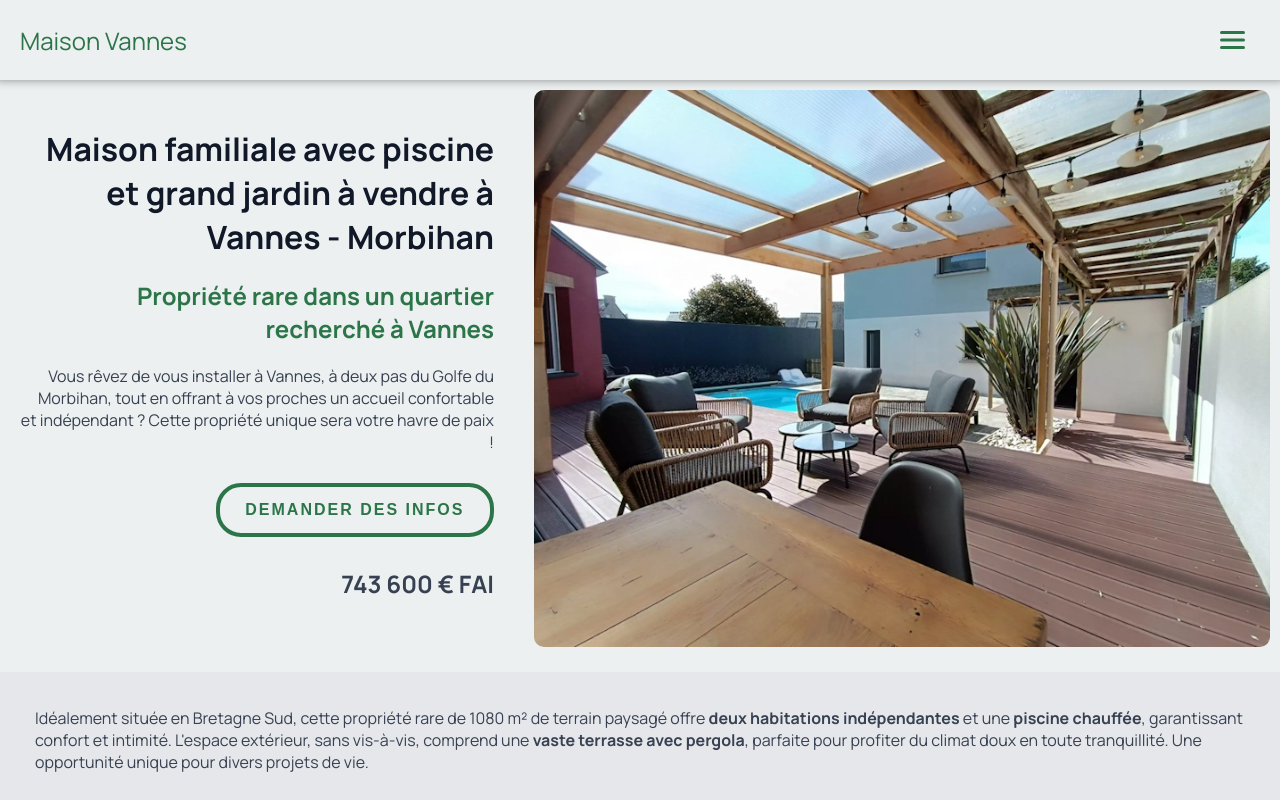
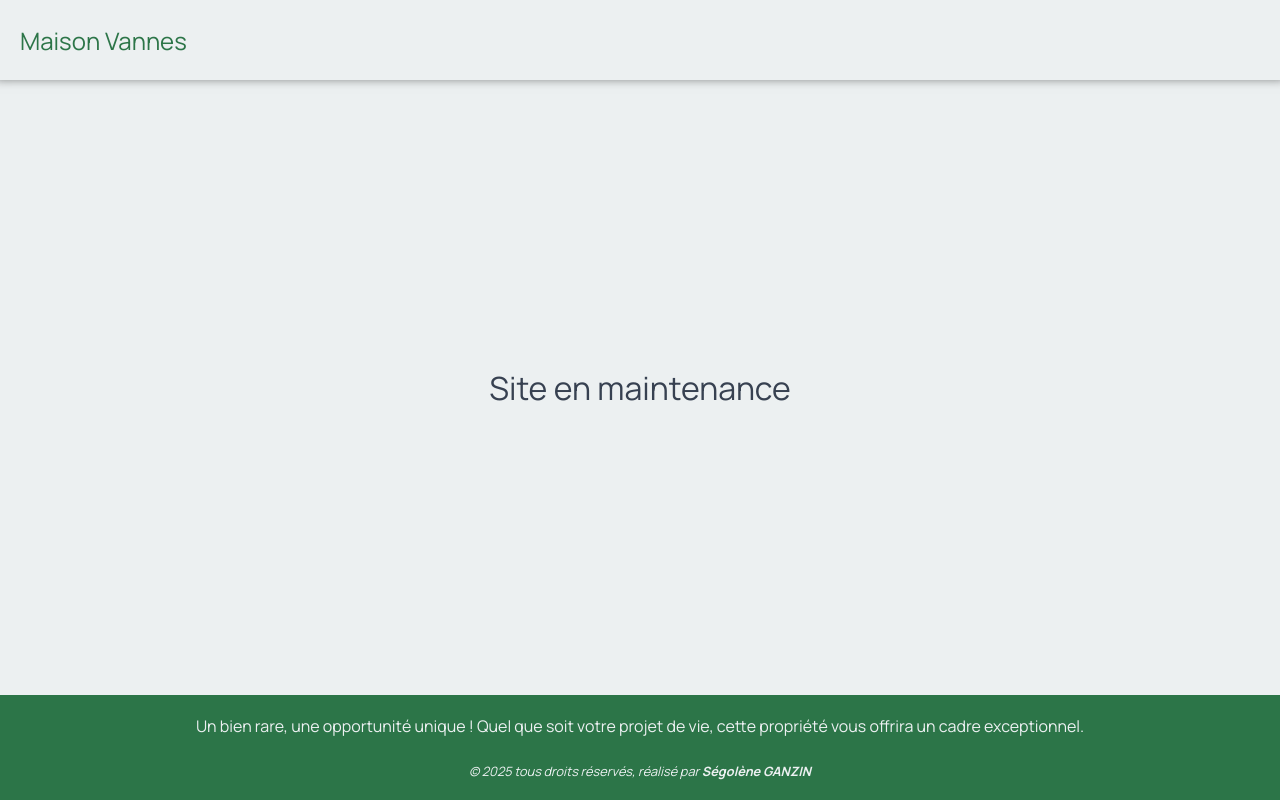
Before and after one commit to segoleneganzin/MaisonVannes, a React (Vite) app: page / in a window 1280 px wide. Shown: the top 800 px of the page. Built offline with nearby package versions, Linux system fonts and the light colour scheme.

Commit message:
maintenance

```diff
--- a/src/main.tsx
+++ b/src/main.tsx
@@ -1,12 +1,14 @@
 import { createRoot } from 'react-dom/client';
 import './stylesheet/style.scss';
 import { ContactModalProvider } from './contexts/contactModal/ContactModalProvider';
-import Home from './pages/Home';
-import Contact from './layouts/Contact';
+// import Home from './pages/Home';
+// import Contact from './layouts/Contact';
+import Maintenance from './pages/Maintenance';
 
 createRoot(document.getElementById('root')!).render(
   <ContactModalProvider>
-    <Home />
-    <Contact />
+    <Maintenance />
+    {/* <Home /> */}
+    {/* <Contact /> */}
   </ContactModalProvider>
 );
--- /dev/null
+++ b/src/pages/Maintenance.tsx
@@ -0,0 +1,33 @@
+import { variables } from '../utils/variables';
+
+const Maintenance = () => {
+  return (
+    <div className='page-layout'>
+      <header className='header'>
+        <h2 className='header__title'>{variables.siteName}</h2>
+      </header>
+      <main className={`main maintenance`}>
+        <p className='maintenance__text'>Site en maintenance</p>
+      </main>
+      <footer className='footer'>
+        <p className='footer__text'>
+          Un bien rare, une opportunité unique ! Quel que soit votre projet de
+          vie, cette propriété vous offrira un cadre exceptionnel.
+        </p>
+        <p className='footer__credits'>
+          © 2025 tous droits réservés, réalisé par{' '}
+          <a
+            href='https://segoleneganzin.fr'
+            rel='noreferrer'
+            target='_blank'
+            className='footer__credits-link bold'
+          >
+            Ségolène GANZIN
+          </a>
+        </p>
+      </footer>
+    </div>
+  );
+};
+
+export default Maintenance;
--- a/src/stylesheet/layouts/_footer.scss
+++ b/src/stylesheet/layouts/_footer.scss
@@ -19,7 +19,7 @@
     &-link {
       color: functions.color(background);
       &:hover {
-        color: functions.color(text);
+        color: functions.color(black);
       }
     }
   }
--- /dev/null
+++ b/src/stylesheet/pages/_maintenance.scss
@@ -0,0 +1,9 @@
+@use '../abstracts/functions';
+
+.maintenance__text {
+  display: flex;
+  align-items: center;
+  justify-content: center;
+  flex: 1;
+  font-size: functions.fontSize(x-large);
+}
--- a/src/stylesheet/style.scss
+++ b/src/stylesheet/style.scss
@@ -35,5 +35,6 @@
 
 // ****** 6. Pages
 @use 'pages/home';
+@use 'pages/maintenance';
 
 // ****** 7. Themes
```
